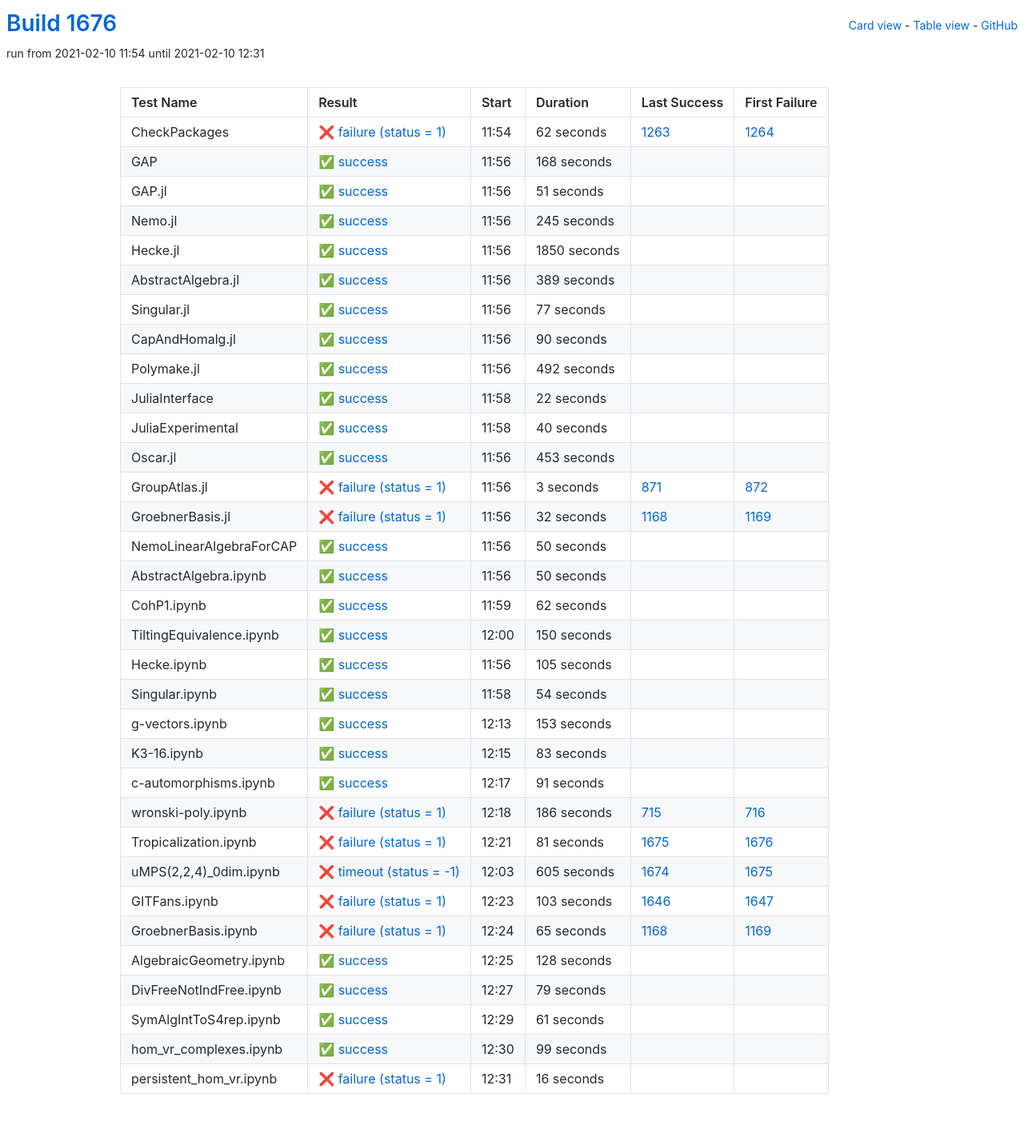
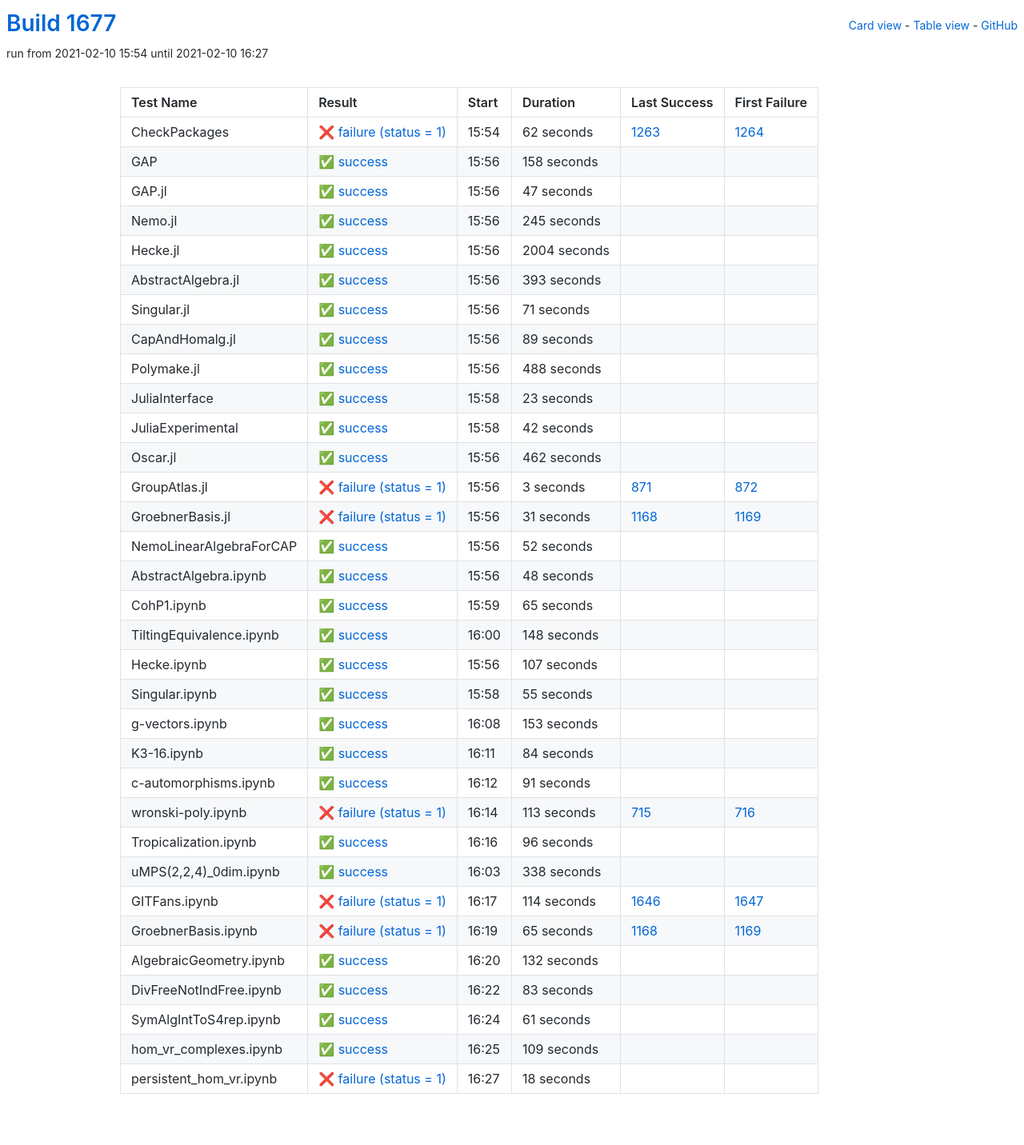
Before and after one commit to oscar-system/oscar-ci-status-stable, a Jekyll site: the page built from table.html, in a window 1280 px wide. Shown: the whole page at 80% size. Built offline with Jekyll 4.4.1, drawn with Linux system fonts in a browser that asks for light colours.

Commit message:
Build #1677

```diff
--- a/_data/ci.yml
+++ b/_data/ci.yml
@@ -1,6 +1,6 @@
 ---
-build: 1676
-build_url: https://oscarci.mathematik.uni-kl.de/job/oscar-stable/1676/
+build: 1677
+build_url: https://oscarci.mathematik.uni-kl.de/job/oscar-stable/1677/
 job: oscar-stable
 organization: oscar-system
 repo: oscar-ci-status-stable
@@ -8,8 +8,8 @@ repourl: https://github.com/oscar-system/oscar-ci-status-stable
 tests:
 - name: CheckPackages
   id: checkpackages
-  log: https://oscarci.mathematik.uni-kl.de/job/oscar-stable/1676/artifact/logs/build-1676/CheckPackages.log
-  start: 2021-02-10 11:54
+  log: https://oscarci.mathematik.uni-kl.de/job/oscar-stable/1677/artifact/logs/build-1677/CheckPackages.log
+  start: 2021-02-10 15:54
   success: false
   exitcode: 1
   status: failure
@@ -20,32 +20,32 @@ tests:
   first_failure_url: https://oscarci.mathematik.uni-kl.de/job/oscar-stable/1264/
 - name: GAP
   id: gap
-  log: https://oscarci.mathematik.uni-kl.de/job/oscar-stable/1676/artifact/logs/build-1676/GAP.log
-  start: 2021-02-10 11:56
+  log: https://oscarci.mathematik.uni-kl.de/job/oscar-stable/1677/artifact/logs/build-1677/GAP.log
+  start: 2021-02-10 15:56
   success: true
   exitcode: 0
   status: success
-  duration: 168
+  duration: 158
   last_success: false
   last_success_url:
   first_failure: false
   first_failure_url:
 - name: GAP.jl
   id: gap-jl
-  log: https://oscarci.mathematik.uni-kl.de/job/oscar-stable/1676/artifact/logs/build-1676/GAP.jl.log
-  start: 2021-02-10 11:56
+  log: https://oscarci.mathematik.uni-kl.de/job/oscar-stable/1677/artifact/logs/build-1677/GAP.jl.log
+  start: 2021-02-10 15:56
   success: true
   exitcode: 0
   status: success
-  duration: 51
+  duration: 47
   last_success: false
   last_success_url:
   first_failure: false
   first_failure_url:
 - name: Nemo.jl
   id: nemo-jl
-  log: https://oscarci.mathematik.uni-kl.de/job/oscar-stable/1676/artifact/logs/build-1676/Nemo.jl.log
-  start: 2021-02-10 11:56
+  log: https://oscarci.mathematik.uni-kl.de/job/oscar-stable/1677/artifact/logs/build-1677/Nemo.jl.log
+  start: 2021-02-10 15:56
   success: true
   exitcode: 0
   status: success
@@ -56,104 +56,104 @@ tests:
   first_failure_url:
 - name: Hecke.jl
   id: hecke-jl
-  log: https://oscarci.mathematik.uni-kl.de/job/oscar-stable/1676/artifact/logs/build-1676/Hecke.jl.log
-  start: 2021-02-10 11:56
+  log: https://oscarci.mathematik.uni-kl.de/job/oscar-stable/1677/artifact/logs/build-1677/Hecke.jl.log
+  start: 2021-02-10 15:56
   success: true
   exitcode: 0
   status: success
-  duration: 1850
+  duration: 2004
   last_success: false
   last_success_url:
   first_failure: false
   first_failure_url:
 - name: AbstractAlgebra.jl
   id: abstractalgebra-jl
-  log: https://oscarci.mathematik.uni-kl.de/job/oscar-stable/1676/artifact/logs/build-1676/AbstractAlgebra.jl.log
-  start: 2021-02-10 11:56
+  log: https://oscarci.mathematik.uni-kl.de/job/oscar-stable/1677/artifact/logs/build-1677/AbstractAlgebra.jl.log
+  start: 2021-02-10 15:56
   success: true
   exitcode: 0
   status: success
-  duration: 389
+  duration: 393
   last_success: false
   last_success_url:
   first_failure: false
   first_failure_url:
 - name: Singular.jl
   id: singular-jl
-  log: https://oscarci.mathematik.uni-kl.de/job/oscar-stable/1676/artifact/logs/build-1676/Singular.jl.log
-  start: 2021-02-10 11:56
+  log: https://oscarci.mathematik.uni-kl.de/job/oscar-stable/1677/artifact/logs/build-1677/Singular.jl.log
+  start: 2021-02-10 15:56
   success: true
   exitcode: 0
   status: success
-  duration: 77
+  duration: 71
   last_success: false
   last_success_url:
   first_failure: false
   first_failure_url:
 - name: CapAndHomalg.jl
   id: capandhomalg-jl
-  log: https://oscarci.mathematik.uni-kl.de/job/oscar-stable/1676/artifact/logs/build-1676/CapAndHomalg.jl.log
-  start: 2021-02-10 11:56
+  log: https://oscarci.mathematik.uni-kl.de/job/oscar-stable/1677/artifact/logs/build-1677/CapAndHomalg.jl.log
+  start: 2021-02-10 15:56
   success: true
   exitcode: 0
   status: success
-  duration: 90
+  duration: 89
   last_success: false
   last_success_url:
   first_failure: false
   first_failure_url:
 - name: Polymake.jl
   id: polymake-jl
-  log: https://oscarci.mathematik.uni-kl.de/job/oscar-stable/1676/artifact/logs/build-1676/Polymake.jl.log
-  start: 2021-02-10 11:56
+  log: https://oscarci.mathematik.uni-kl.de/job/oscar-stable/1677/artifact/logs/build-1677/Polymake.jl.log
+  start: 2021-02-10 15:56
   success: true
   exitcode: 0
   status: success
-  duration: 492
+  duration: 488
   last_success: false
   last_success_url:
   first_failure: false
   first_failure_url:
 - name: JuliaInterface
   id: juliainterface
-  log: https://oscarci.mathematik.uni-kl.de/job/oscar-stable/1676/artifact/logs/build-1676/JuliaInterface.log
-  start: 2021-02-10 11:58
+  log: https://oscarci.mathematik.uni-kl.de/job/oscar-stable/1677/artifact/logs/build-1677/JuliaInterface.log
+  start: 2021-02-10 15:58
   success: true
   exitcode: 0
   status: success
-  duration: 22
+  duration: 23
   last_success: false
   last_success_url:
   first_failure: false
   first_failure_url:
 - name: JuliaExperimental
   id: juliaexperimental
-  log: https://oscarci.mathematik.uni-kl.de/job/oscar-stable/1676/artifact/logs/build-1676/JuliaExperimental.log
-  start: 2021-02-10 11:58
+  log: https://oscarci.mathematik.uni-kl.de/job/oscar-stable/1677/artifact/logs/build-1677/JuliaExperimental.log
+  start: 2021-02-10 15:58
   success: true
   exitcode: 0
   status: success
-  duration: 40
+  duration: 42
   last_success: false
   last_success_url:
   first_failure: false
   first_failure_url:
 - name: Oscar.jl
   id: oscar-jl
-  log: https://oscarci.mathematik.uni-kl.de/job/oscar-stable/1676/artifact/logs/build-1676/Oscar.jl.log
-  start: 2021-02-10 11:56
+  log: https://oscarci.mathematik.uni-kl.de/job/oscar-stable/1677/artifact/logs/build-1677/Oscar.jl.log
+  start: 2021-02-10 15:56
   success: true
   exitcode: 0
   status: success
-  duration: 453
+  duration: 462
   last_success: false
   last_success_url:
   first_failure: false
   first_failure_url:
 - name: GroupAtlas.jl
   id: groupatlas-jl
-  log: https://oscarci.mathematik.uni-kl.de/job/oscar-stable/1676/artifact/logs/build-1676/GroupAtlas.jl.log
-  start: 2021-02-10 11:56
+  log: https://oscarci.mathematik.uni-kl.de/job/oscar-stable/1677/artifact/logs/build-1677/GroupAtlas.jl.log
+  start: 2021-02-10 15:56
   success: false
   exitcode: 1
   status: failure
@@ -164,92 +164,92 @@ tests:
   first_failure_url: https://oscarci.mathematik.uni-kl.de/job/oscar-stable/872/
 - name: GroebnerBasis.jl
   id: groebnerbasis-jl
-  log: https://oscarci.mathematik.uni-kl.de/job/oscar-stable/1676/artifact/logs/build-1676/GroebnerBasis.jl.log
-  start: 2021-02-10 11:56
+  log: https://oscarci.mathematik.uni-kl.de/job/oscar-stable/1677/artifact/logs/build-1677/GroebnerBasis.jl.log
+  start: 2021-02-10 15:56
   success: false
   exitcode: 1
   status: failure
-  duration: 32
+  duration: 31
   last_success: 1168
   last_success_url: https://oscarci.mathematik.uni-kl.de/job/oscar-stable/1168/
   first_failure: 1169
   first_failure_url: https://oscarci.mathematik.uni-kl.de/job/oscar-stable/1169/
 - name: NemoLinearAlgebraForCAP
   id: nemolinearalgebraforcap
-  log: https://oscarci.mathematik.uni-kl.de/job/oscar-stable/1676/artifact/logs/build-1676/NemoLinearAlgebraForCAP.log
-  start: 2021-02-10 11:56
+  log: https://oscarci.mathematik.uni-kl.de/job/oscar-stable/1677/artifact/logs/build-1677/NemoLinearAlgebraForCAP.log
+  start: 2021-02-10 15:56
   success: true
   exitcode: 0
   status: success
-  duration: 50
+  duration: 52
   last_success: false
   last_success_url:
   first_failure: false
   first_failure_url:
 - name: AbstractAlgebra.ipynb
   id: abstractalgebra-ipynb
-  log: https://oscarci.mathematik.uni-kl.de/job/oscar-stable/1676/artifact/logs/build-1676/AbstractAlgebra.ipynb.log
-  start: 2021-02-10 11:56
+  log: https://oscarci.mathematik.uni-kl.de/job/oscar-stable/1677/artifact/logs/build-1677/AbstractAlgebra.ipynb.log
+  start: 2021-02-10 15:56
   success: true
   exitcode: 0
   status: success
-  duration: 50
+  duration: 48
   last_success: false
   last_success_url:
   first_failure: false
   first_failure_url:
 - name: CohP1.ipynb
   id: cohp1-ipynb
-  log: https://oscarci.mathematik.uni-kl.de/job/oscar-stable/1676/artifact/logs/build-1676/CohP1.ipynb.log
-  start: 2021-02-10 11:59
+  log: https://oscarci.mathematik.uni-kl.de/job/oscar-stable/1677/artifact/logs/build-1677/CohP1.ipynb.log
+  start: 2021-02-10 15:59
   success: true
   exitcode: 0
   status: success
-  duration: 62
+  duration: 65
   last_success: false
   last_success_url:
   first_failure: false
   first_failure_url:
 - name: TiltingEquivalence.ipynb
   id: tiltingequivalence-ipynb
-  log: https://oscarci.mathematik.uni-kl.de/job/oscar-stable/1676/artifact/logs/build-1676/TiltingEquivalence.ipynb.log
-  start: 2021-02-10 12:00
+  log: https://oscarci.mathematik.uni-kl.de/job/oscar-stable/1677/artifact/logs/build-1677/TiltingEquivalence.ipynb.log
+  start: 2021-02-10 16:00
   success: true
   exitcode: 0
   status: success
-  duration: 150
+  duration: 148
   last_success: false
   last_success_url:
   first_failure: false
   first_failure_url:
 - name: Hecke.ipynb
   id: hecke-ipynb
-  log: https://oscarci.mathematik.uni-kl.de/job/oscar-stable/1676/artifact/logs/build-1676/Hecke.ipynb.log
-  start: 2021-02-10 11:56
+  log: https://oscarci.mathematik.uni-kl.de/job/oscar-stable/1677/artifact/logs/build-1677/Hecke.ipynb.log
+  start: 2021-02-10 15:56
   success: true
   exitcode: 0
   status: success
-  duration: 105
+  duration: 107
   last_success: false
   last_success_url:
   first_failure: false
   first_failure_url:
 - name: Singular.ipynb
   id: singular-ipynb
-  log: https://oscarci.mathematik.uni-kl.de/job/oscar-stable/1676/artifact/logs/build-1676/Singular.ipynb.log
-  start: 2021-02-10 11:58
+  log: https://oscarci.mathematik.uni-kl.de/job/oscar-stable/1677/artifact/logs/build-1677/Singular.ipynb.log
+  start: 2021-02-10 15:58
   success: true
   exitcode: 0
   status: success
-  duration: 54
+  duration: 55
   last_success: false
   last_success_url:
   first_failure: false
   first_failure_url:
 - name: g-vectors.ipynb
   id: g-vectors-ipynb
-  log: https://oscarci.mathematik.uni-kl.de/job/oscar-stable/1676/artifact/logs/build-1676/g-vectors.ipynb.log
-  start: 2021-02-10 12:13
+  log: https://oscarci.mathematik.uni-kl.de/job/oscar-stable/1677/artifact/logs/build-1677/g-vectors.ipynb.log
+  start: 2021-02-10 16:08
   success: true
   exitcode: 0
   status: success
@@ -260,20 +260,20 @@ tests:
   first_failure_url:
 - name: K3-16.ipynb
   id: k3-16-ipynb
-  log: https://oscarci.mathematik.uni-kl.de/job/oscar-stable/1676/artifact/logs/build-1676/K3-16.ipynb.log
-  start: 2021-02-10 12:15
+  log: https://oscarci.mathematik.uni-kl.de/job/oscar-stable/1677/artifact/logs/build-1677/K3-16.ipynb.log
+  start: 2021-02-10 16:11
   success: true
   exitcode: 0
   status: success
-  duration: 83
+  duration: 84
   last_success: false
   last_success_url:
   first_failure: false
   first_failure_url:
 - name: c-automorphisms.ipynb
   id: c-automorphisms-ipynb
-  log: https://oscarci.mathematik.uni-kl.de/job/oscar-stable/1676/artifact/logs/build-1676/c-automorphisms.ipynb.log
-  start: 2021-02-10 12:17
+  log: https://oscarci.mathematik.uni-kl.de/job/oscar-stable/1677/artifact/logs/build-1677/c-automorphisms.ipynb.log
+  start: 2021-02-10 16:12
   success: true
   exitcode: 0
   status: success
@@ -284,56 +284,56 @@ tests:
   first_failure_url:
 - name: wronski-poly.ipynb
   id: wronski-poly-ipynb
-  log: https://oscarci.mathematik.uni-kl.de/job/oscar-stable/1676/artifact/logs/build-1676/wronski-poly.ipynb.log
-  start: 2021-02-10 12:18
+  log: https://oscarci.mathematik.uni-kl.de/job/oscar-stable/1677/artifact/logs/build-1677/wronski-poly.ipynb.log
+  start: 2021-02-10 16:14
   success: false
   exitcode: 1
   status: failure
-  duration: 186
+  duration: 113
   last_success: 715
   last_success_url: https://oscarci.mathematik.uni-kl.de/job/oscar-stable/715/
   first_failure: 716
   first_failure_url: https://oscarci.mathematik.uni-kl.de/job/oscar-stable/716/
 - name: Tropicalization.ipynb
   id: tropicalization-ipynb
-  log: https://oscarci.mathematik.uni-kl.de/job/oscar-stable/1676/artifact/logs/build-1676/Tropicalization.ipynb.log
-  start: 2021-02-10 12:21
+  log: https://oscarci.mathematik.uni-kl.de/job/oscar-stable/1677/artifact/logs/build-1677/Tropicalization.ipynb.log
+  start: 2021-02-10 16:16
+  success: true
+  exitcode: 0
+  status: success
+  duration: 96
+  last_success: false
+  last_success_url:
+  first_failure: false
+  first_failure_url:
+- name: uMPS(2,2,4)_0dim.ipynb
+  id: umps-2-2-4-0dim-ipynb
+  log: https://oscarci.mathematik.uni-kl.de/job/oscar-stable/1677/artifact/logs/build-1677/uMPS-2-2-4-_0dim.ipynb.log
+  start: 2021-02-10 16:03
+  success: true
+  exitcode: 0
+  status: success
+  duration: 338
+  last_success: false
+  last_success_url:
+  first_failure: false
+  first_failure_url:
+- name: GITFans.ipynb
+  id: gitfans-ipynb
+  log: https://oscarci.mathematik.uni-kl.de/job/oscar-stable/1677/artifact/logs/build-1677/GITFans.ipynb.log
+  start: 2021-02-10 16:17
   success: false
   exitcode: 1
   status: failure
-  duration: 81
-  last_success: 1675
-  last_success_url: https://oscarci.mathematik.uni-kl.de/job/oscar-stable/1675/
-  first_failure: 1676
-  first_failure_url: https://oscarci.mathematik.uni-kl.de/job/oscar-stable/1676/
-- name: uMPS(2,2,4)_0dim.ipynb
-  id: umps-2-2-4-0dim-ipynb
-  log: https://oscarci.mathematik.uni-kl.de/job/oscar-stable/1676/artifact/logs/build-1676/uMPS-2-2-4-_0dim.ipynb.log
-  start: 2021-02-10 12:03
-  success: false
-  exitcode: -1
-  status: timeout
-  duration: 605
-  last_success: 1674
-  last_success_url: https://oscarci.mathematik.uni-kl.de/job/oscar-stable/1674/
-  first_failure: 1675
-  first_failure_url: https://oscarci.mathematik.uni-kl.de/job/oscar-stable/1675/
-- name: GITFans.ipynb
-  id: gitfans-ipynb
-  log: https://oscarci.mathematik.uni-kl.de/job/oscar-stable/1676/artifact/logs/build-1676/GITFans.ipynb.log
-  start: 2021-02-10 12:23
-  success: false
-  exitcode: 1
-  status: failure
-  duration: 103
+  duration: 114
   last_success: 1646
   last_success_url: https://oscarci.mathematik.uni-kl.de/job/oscar-stable/1646/
   first_failure: 1647
   first_failure_url: https://oscarci.mathematik.uni-kl.de/job/oscar-stable/1647/
 - name: GroebnerBasis.ipynb
   id: groebnerbasis-ipynb
-  log: https://oscarci.mathematik.uni-kl.de/job/oscar-stable/1676/artifact/logs/build-1676/GroebnerBasis.ipynb.log
-  start: 2021-02-10 12:24
+  log: https://oscarci.mathematik.uni-kl.de/job/oscar-stable/1677/artifact/logs/build-1677/GroebnerBasis.ipynb.log
+  start: 2021-02-10 16:19
   success: false
   exitcode: 1
   status: failure
@@ -344,32 +344,32 @@ tests:
   first_failure_url: https://oscarci.mathematik.uni-kl.de/job/oscar-stable/1169/
 - name: AlgebraicGeometry.ipynb
   id: algebraicgeometry-ipynb
-  log: https://oscarci.mathematik.uni-kl.de/job/oscar-stable/1676/artifact/logs/build-1676/AlgebraicGeometry.ipynb.log
-  start: 2021-02-10 12:25
+  log: https://oscarci.mathematik.uni-kl.de/job/oscar-stable/1677/artifact/logs/build-1677/AlgebraicGeometry.ipynb.log
+  start: 2021-02-10 16:20
   success: true
   exitcode: 0
   status: success
-  duration: 128
+  duration: 132
   last_success: false
   last_success_url:
   first_failure: false
   first_failure_url:
 - name: DivFreeNotIndFree.ipynb
   id: divfreenotindfree-ipynb
-  log: https://oscarci.mathematik.uni-kl.de/job/oscar-stable/1676/artifact/logs/build-1676/DivFreeNotIndFree.ipynb.log
-  start: 2021-02-10 12:27
+  log: https://oscarci.mathematik.uni-kl.de/job/oscar-stable/1677/artifact/logs/build-1677/DivFreeNotIndFree.ipynb.log
+  start: 2021-02-10 16:22
   success: true
   exitcode: 0
   status: success
-  duration: 79
+  duration: 83
   last_success: false
   last_success_url:
   first_failure: false
   first_failure_url:
 - name: SymAlgIntToS4rep.ipynb
   id: symalginttos4rep-ipynb
-  log: https://oscarci.mathematik.uni-kl.de/job/oscar-stable/1676/artifact/logs/build-1676/SymAlgIntToS4rep.ipynb.log
-  start: 2021-02-10 12:29
+  log: https://oscarci.mathematik.uni-kl.de/job/oscar-stable/1677/artifact/logs/build-1677/SymAlgIntToS4rep.ipynb.log
+  start: 2021-02-10 16:24
   success: true
   exitcode: 0
   status: success
@@ -380,24 +380,24 @@ tests:
   first_failure_url:
 - name: hom_vr_complexes.ipynb
   id: hom-vr-complexes-ipynb
-  log: https://oscarci.mathematik.uni-kl.de/job/oscar-stable/1676/artifact/logs/build-1676/hom_vr_complexes.ipynb.log
-  start: 2021-02-10 12:30
+  log: https://oscarci.mathematik.uni-kl.de/job/oscar-stable/1677/artifact/logs/build-1677/hom_vr_complexes.ipynb.log
+  start: 2021-02-10 16:25
   success: true
   exitcode: 0
   status: success
-  duration: 99
+  duration: 109
   last_success: false
   last_success_url:
   first_failure: false
   first_failure_url:
 - name: persistent_hom_vr.ipynb
   id: persistent-hom-vr-ipynb
-  log: https://oscarci.mathematik.uni-kl.de/job/oscar-stable/1676/artifact/logs/build-1676/persistent_hom_vr.ipynb.log
-  start: 2021-02-10 12:31
+  log: https://oscarci.mathematik.uni-kl.de/job/oscar-stable/1677/artifact/logs/build-1677/persistent_hom_vr.ipynb.log
+  start: 2021-02-10 16:27
   success: false
   exitcode: 1
   status: failure
-  duration: 16
+  duration: 18
   last_success: false
   last_success_url:
   first_failure: false
```
Also changed, not shown: README.md.
